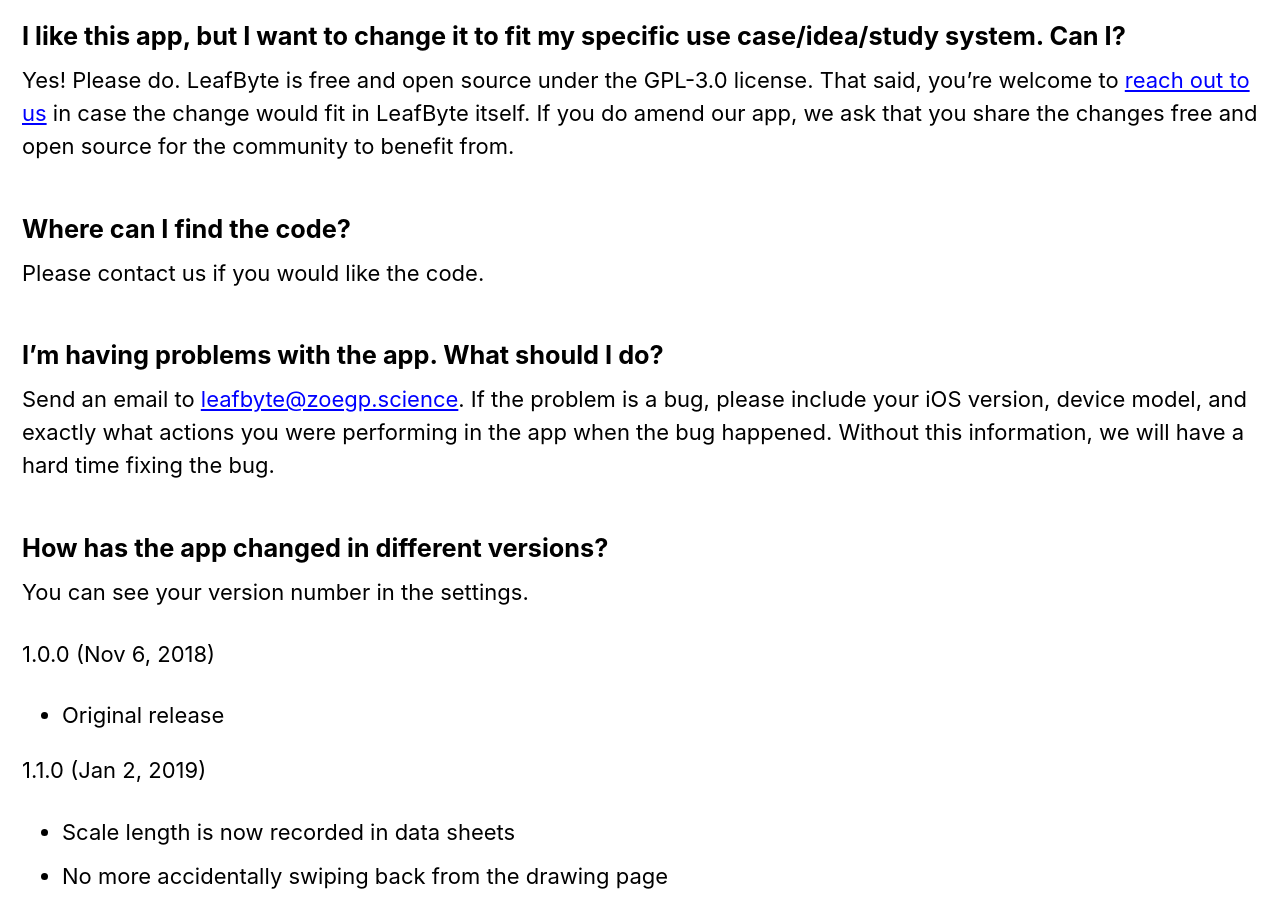
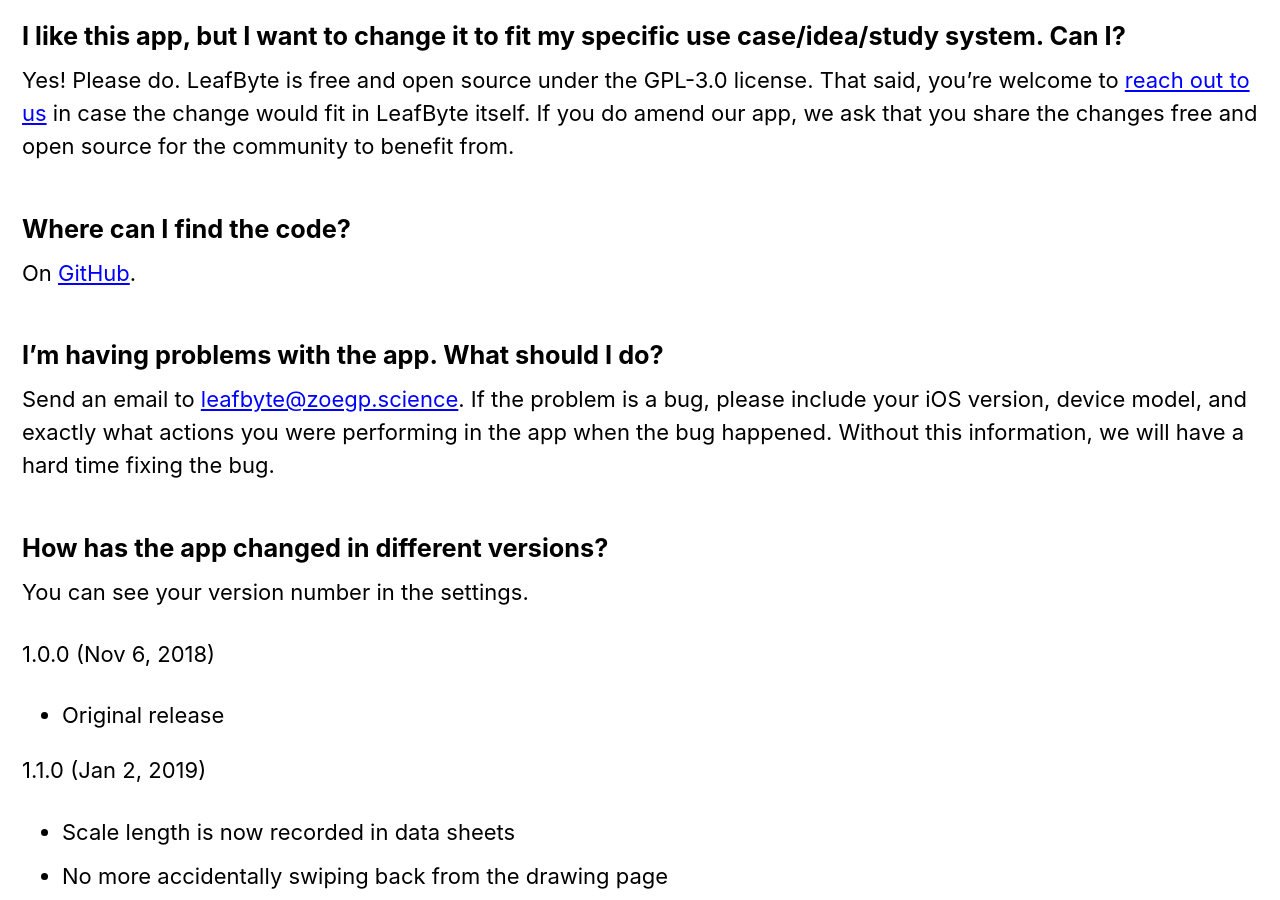
Before and after one commit to Zoegp/zoegp.github.io, a Jekyll site: the page built from leafbyte-faqs.md, in a window 1280 px wide and 900 px high, scrolled down 6913 px. Built offline with Jekyll 4.4.1, drawn with Linux system fonts in a browser that asks for light colours; cached includes are drawn as plain includes; nearby versions of some CDN libraries.

Commit message:
fix code links

```diff
--- a/leafbyte-faqs.md
+++ b/leafbyte-faqs.md
@@ -122,7 +122,7 @@
 Yes! Please do. LeafByte is free and open source under the GPL-3.0 license. That said, you're welcome to [reach out to us](mailto:leafbyte@zoegp.science) in case the change would fit in LeafByte itself. If you do amend our app, we ask that you share the changes free and open source for the community to benefit from.
 
 ##### Where can I find the code?
-Please contact us if you would like the code.
+On [GitHub](https://github.com/Cannoliopsida/leafbyte).
 
 ##### I’m having problems with the app. What should I do?
 Send an email to [leafbyte@zoegp.science](mailto:leafbyte@zoegp.science). If the problem is a bug, please include your iOS version, device model, and exactly what actions you were performing in the app when the bug happened. Without this information, we will have a hard time fixing the bug.
@@ -155,7 +155,7 @@
 Getman‐Pickering, Z. L., Campbell, A., Aflitto, N., Grele, A., Davis, J. K., & Ugine, T. A. (2020). LeafByte: A mobile application that measures leaf area and herbivory quickly and accurately. Methods in Ecology and Evolution, 2041–210X.13340. doi:10.1111/2041-210X.13340
 
 ##### What data do you collect? What is LeafByte's privacy policy?
-LeafByte itself gathers no data. We do not see or collect any information from or about your Google account. We do not see the pictures you take or the data you measure. (you can [see all the code in LeafByte](https://github.com/akroy/leafbyte) if you want)
+LeafByte itself gathers no data. We do not see or collect any information from or about your Google account. We do not see the pictures you take or the data you measure. (you can [see all the code in LeafByte](https://github.com/Cannoliopsida/leafbyte) if you want)
 
 Apple (not us) does gather some info about all apps in the App Store, such as usage info (e.g. how often is the app downloaded, does it get used) and crash reports (e.g. how many times did the app crash, what line of code did it crash on). We will likely be checking the crash reports to ensure LeafByte is not buggy and to fix bugs if they do occur. Note that these crash reports just tell us the line in our code; they don't tell us what you were doing or what data was involved.
 
```
